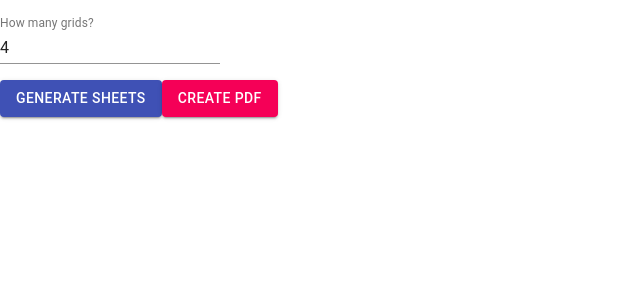
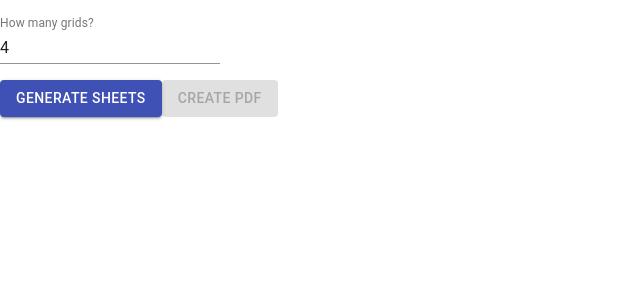
Before and after one commit to DSurguy/bingo-builder, a React (Vite) app: page / in a window 1280 px wide. Both pictures are taken after a click on the button "DO THE THING". Shown: the top 300 px of the page, without its empty margins (0-640 px from the left). Built offline with nearby package versions, Linux system fonts and the light colour scheme.

Commit message:
Disable pdf button if not generated yet

```diff
--- a/src/steps/OutputStep.tsx
+++ b/src/steps/OutputStep.tsx
@@ -102,7 +102,6 @@ export default function OutputStep({ linesAndStyles }: Props) {
           )
         } catch (e) {
           console.error(e);
-          console.log(box);
         }
       })
     })
@@ -137,6 +136,7 @@ export default function OutputStep({ linesAndStyles }: Props) {
               color="secondary"
               type="button"
               onClick={generatePdf}
+              disabled={!grids || !grids[0]}
             >
               Create PDF
             </Button>
```
